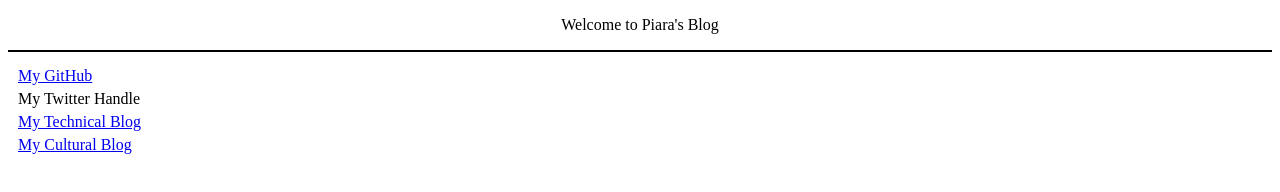
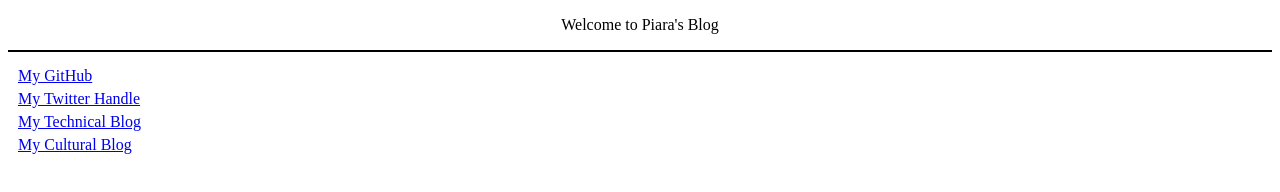
Before and after one commit to MangroveMonitor85/mangrovemonitor85.github.io, a plain HTML site: page my_site/my-site.html in a window 1280 px wide. Drawn offline with Linux system fonts and the light colour scheme.

Commit message:
Update my-site

```diff
--- a/my_site/my-site.html
+++ b/my_site/my-site.html
@@ -12,7 +12,7 @@
 
 	<ul>
 		<li><a href="https://github.com/MangroveMonitor85">My GitHub</a></li>
-		<li><a href="https://twitter.com/sikh_n_destroy"></a>My Twitter Handle</li>
+		<li><a href="https://twitter.com/sikh_n_destroy">My Twitter Handle</a></li>
 		<li><a href="http://mangrovemonitor85.github.io/blog/t1-git-blog"/>My Technical Blog</a></li>
 		<li><a href="http://mangrovemonitor85.github.io/blog/c1-chefs-kitchen.html">My Cultural Blog</a></li>
 	</ul>
```
